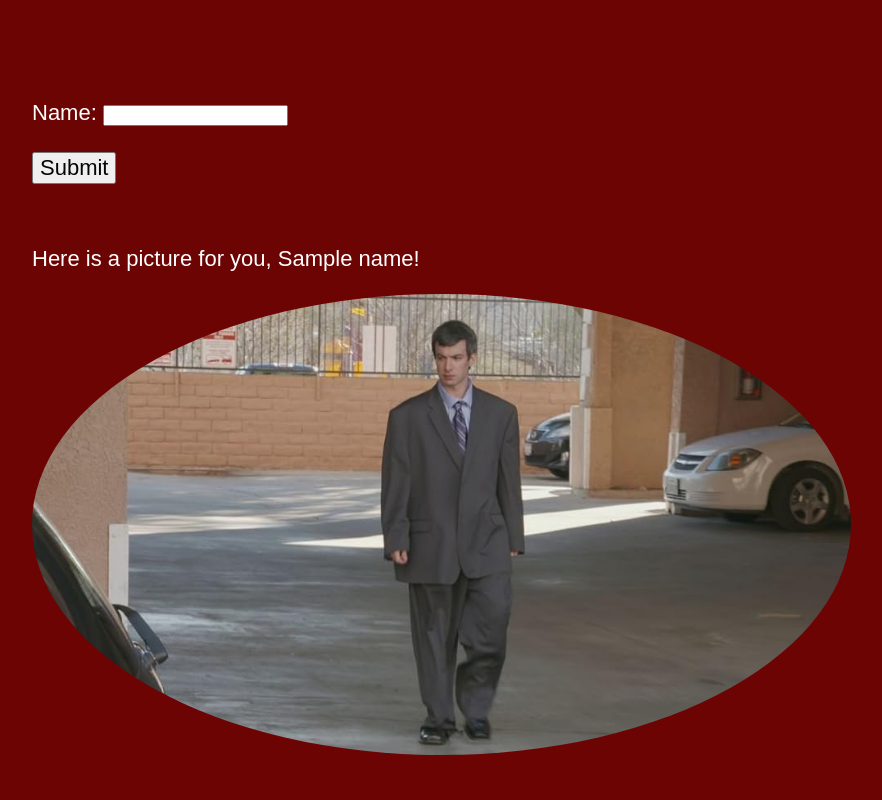
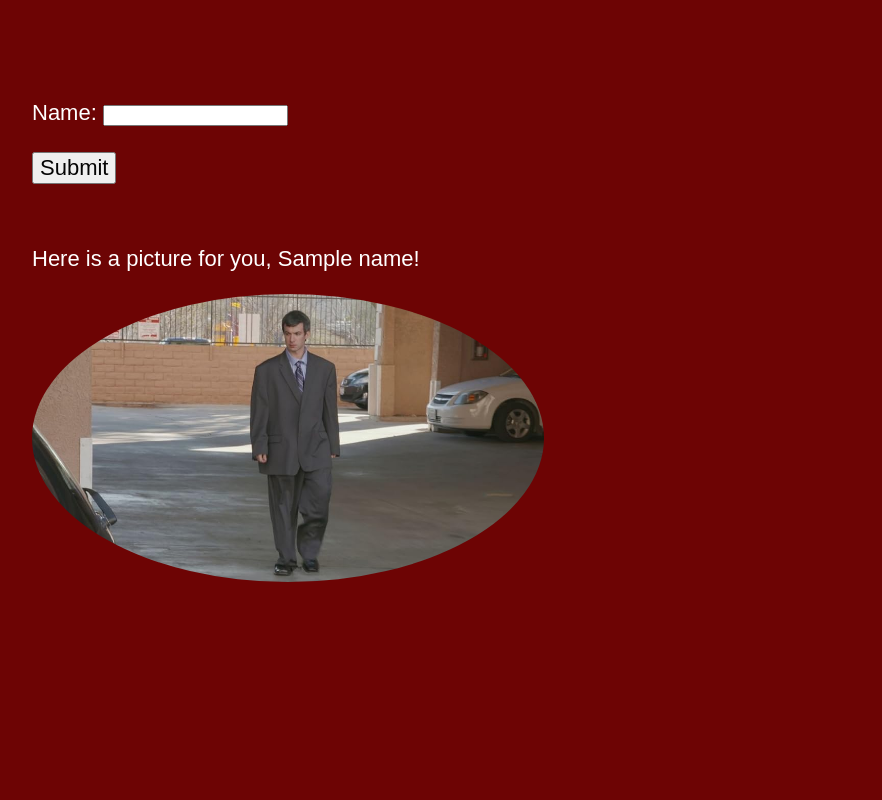
Before and after one commit to carolinaespiritu/week10, a Flask app: template templates/form.html in a window 1280 px wide. Shown: the whole page, without its empty margins (96-978 px from the left). Run offline with Flask 3, Linux system fonts and the light colour scheme; the template is opened without the code that fills it: most values are stand-ins (such as "Sample title", 1, 10 or a date in 2020).

Commit message:
Update form.html

```diff
--- a/templates/form.html
+++ b/templates/form.html
@@ -13,6 +13,6 @@
 {% if name %}
 <div class="content">
     <p>Here is a picture for you, {{name}}!</p>
-    <img src = "/static/IMG_4885.jpg" style="width:80%"></img>
+    <img src = "/static/IMG_4885.JPG" style="width:50%"></img>
 </div>
 {% endif %}
```
